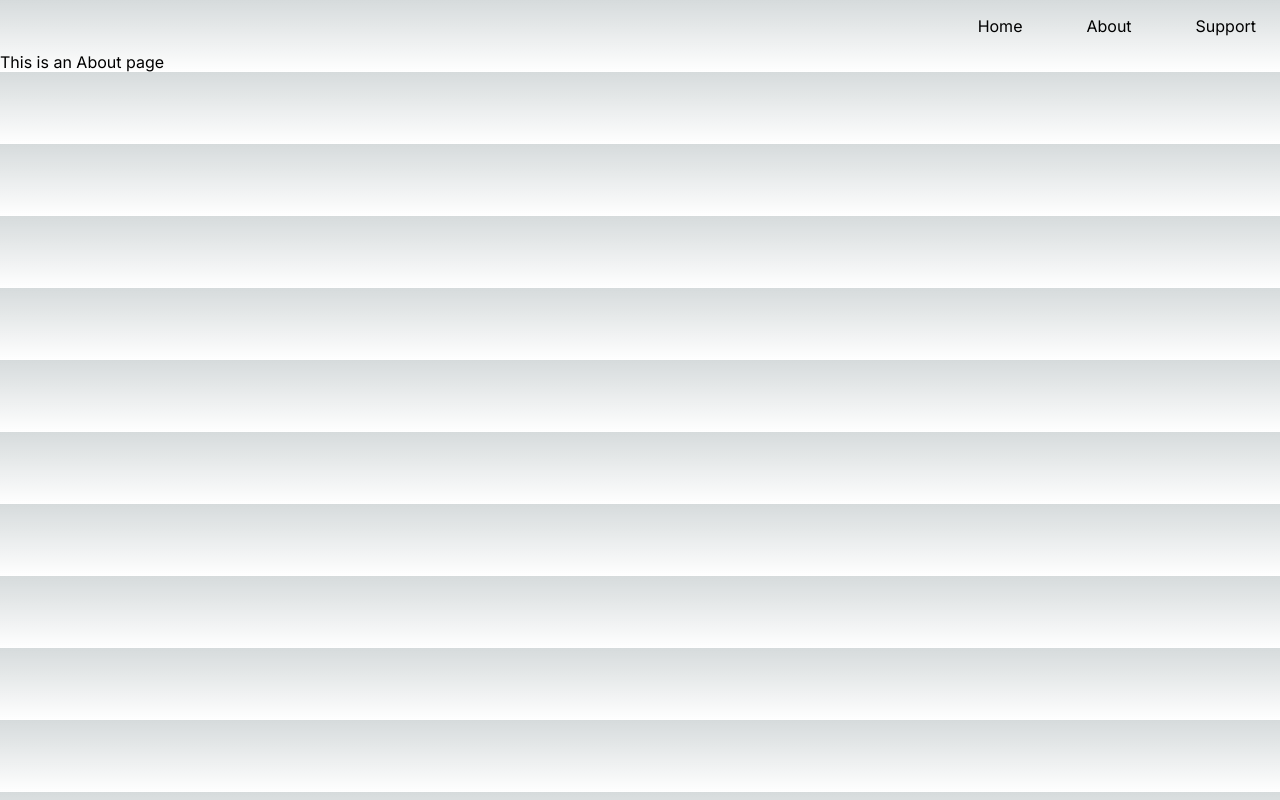
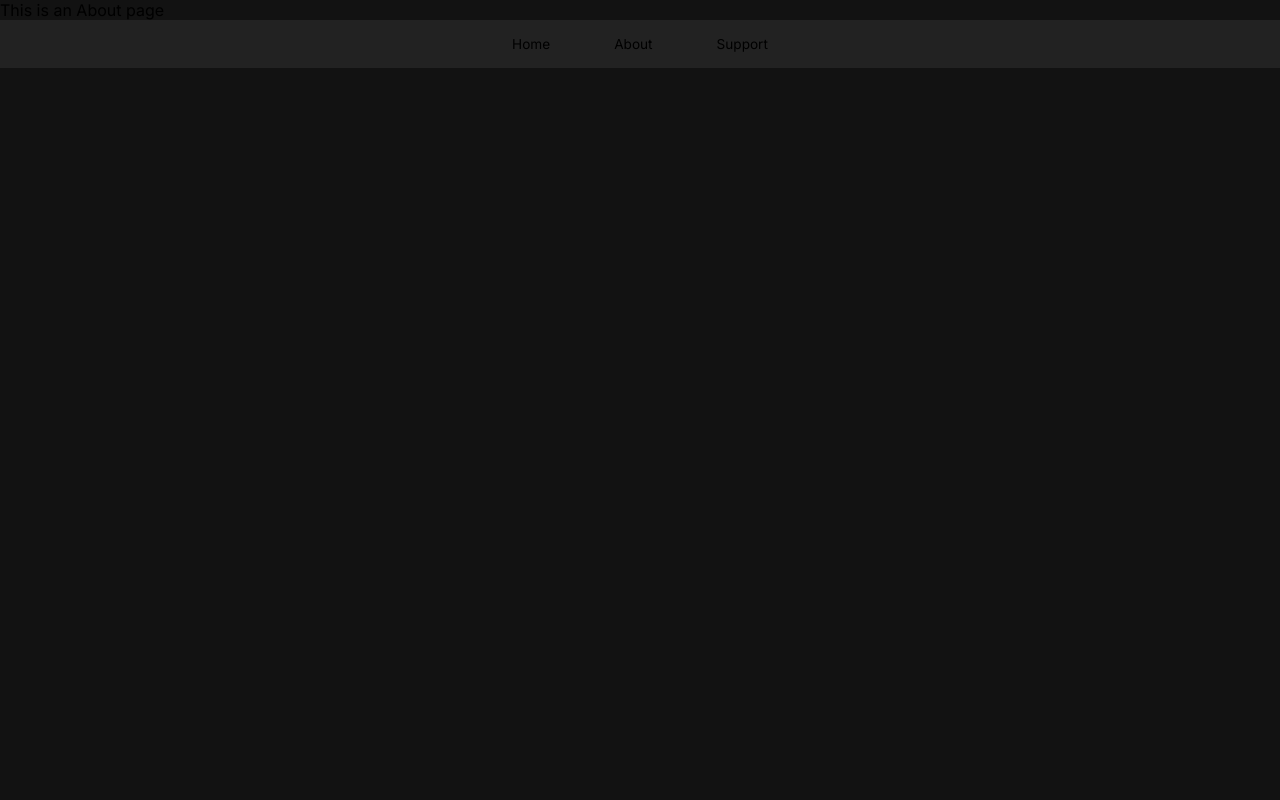
Before and after one commit to szy-kenn/better-myanimelist, a Next.js app: page /about in a window 1280 px wide. Built offline with nearby package versions, Linux system fonts and the light colour scheme.

Commit message:
added footer

```diff
--- /dev/null
+++ b/src/app/components/Footer.tsx
@@ -0,0 +1,15 @@
+import React from "react";
+import styles from "../sass/styles.module.scss";
+import Link from "next/link";
+
+const Footer = () => {
+    return (
+        <footer className={styles.footer}>
+            <Link href="/home">Home</Link>
+            <Link href="/about">About</Link>
+            <Link href="/support">Support</Link>
+        </footer>
+    );
+};
+
+export default Footer;
--- a/src/app/globals.css
+++ b/src/app/globals.css
@@ -1,75 +1,14 @@
 :root {
-  --max-width: 1100px;
-  --border-radius: 12px;
   --font-mono: ui-monospace, Menlo, Monaco, 'Cascadia Mono', 'Segoe UI Mono',
     'Roboto Mono', 'Oxygen Mono', 'Ubuntu Monospace', 'Source Code Pro',
     'Fira Mono', 'Droid Sans Mono', 'Courier New', monospace;
 
-  --foreground-rgb: 0, 0, 0;
-  --background-start-rgb: 214, 219, 220;
-  --background-end-rgb: 255, 255, 255;
-
-  --primary-glow: conic-gradient(
-    from 180deg at 50% 50%,
-    #16abff33 0deg,
-    #0885ff33 55deg,
-    #54d6ff33 120deg,
-    #0071ff33 160deg,
-    transparent 360deg
-  );
-  --secondary-glow: radial-gradient(
-    rgba(255, 255, 255, 1),
-    rgba(255, 255, 255, 0)
-  );
-
-  --tile-start-rgb: 239, 245, 249;
-  --tile-end-rgb: 228, 232, 233;
-  --tile-border: conic-gradient(
-    #00000080,
-    #00000040,
-    #00000030,
-    #00000020,
-    #00000010,
-    #00000010,
-    #00000080
-  );
-
-  --callout-rgb: 238, 240, 241;
-  --callout-border-rgb: 172, 175, 176;
-  --card-rgb: 180, 185, 188;
-  --card-border-rgb: 131, 134, 135;
+    --dark-bg-color: #121212;
+    --dark-secondary-color: #222222;
 }
 
 @media (prefers-color-scheme: dark) {
   :root {
-    --foreground-rgb: 255, 255, 255;
-    --background-start-rgb: 0, 0, 0;
-    --background-end-rgb: 0, 0, 0;
-
-    --primary-glow: radial-gradient(rgba(1, 65, 255, 0.4), rgba(1, 65, 255, 0));
-    --secondary-glow: linear-gradient(
-      to bottom right,
-      rgba(1, 65, 255, 0),
-      rgba(1, 65, 255, 0),
-      rgba(1, 65, 255, 0.3)
-    );
-
-    --tile-start-rgb: 2, 13, 46;
-    --tile-end-rgb: 2, 5, 19;
-    --tile-border: conic-gradient(
-      #ffffff80,
-      #ffffff40,
-      #ffffff30,
-      #ffffff20,
-      #ffffff10,
-      #ffffff10,
-      #ffffff80
-    );
-
-    --callout-rgb: 20, 20, 20;
-    --callout-border-rgb: 108, 108, 108;
-    --card-rgb: 100, 100, 100;
-    --card-border-rgb: 200, 200, 200;
   }
 }
 
@@ -85,13 +24,7 @@ body {
 }
 
 body {
-  color: rgb(var(--foreground-rgb));
-  background: linear-gradient(
-      to bottom,
-      transparent,
-      rgb(var(--background-end-rgb))
-    )
-    rgb(var(--background-start-rgb));
+    background: var(--dark-bg-color);
 }
 
 a {
--- a/src/app/layout.tsx
+++ b/src/app/layout.tsx
@@ -1,8 +1,7 @@
 import "./globals.css";
-import styles from "./sass/styles.module.scss";
 import type { Metadata } from "next";
 import { Inter } from "next/font/google";
-import Link from "next/link";
+import Footer from "./components/Footer";
 
 const inter = Inter({ subsets: ["latin"] });
 
@@ -19,12 +18,8 @@ export default function RootLayout({
     return (
         <html lang="en">
             <body className={inter.className}>
-                <nav className={styles.navbar}>
-                    <Link href="/home">Home</Link>
-                    <Link href="/about">About</Link>
-                    <Link href="/support">Support</Link>
-                </nav>
                 {children}
+                <Footer />
             </body>
         </html>
     );
--- a/src/app/sass/styles.module.scss
+++ b/src/app/sass/styles.module.scss
@@ -1,23 +1,24 @@
-.navbar {
+.footer {
+    background: var(--dark-secondary-color);
     position: relative;
     width: 100%;
     display: flex;
-    justify-content: flex-end;
+    justify-content: center;
     align-items: center;
-    // border: 1px solid red;
     gap: 1rem;
 
     a {
         position: relative;
         width: fit-content;
         display: flex;
-        justify-content: flex-end;
         align-items: center;
         gap: 0.25rem;
         padding: 1rem 1.5rem;
+        font-size: 0.85rem;
 
         &:hover {
-            background-color: #131313;
+            text-decoration: underline;
+            text-underline-offset: 0.25rem;
         }
     }
 }
```
